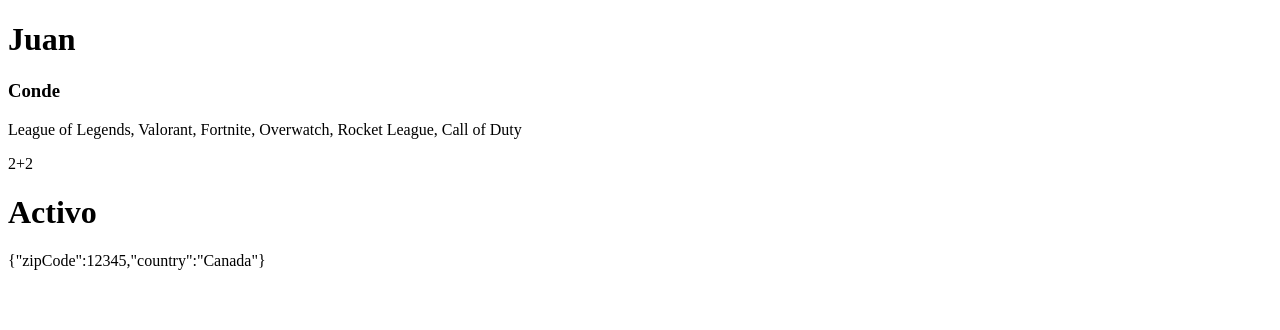
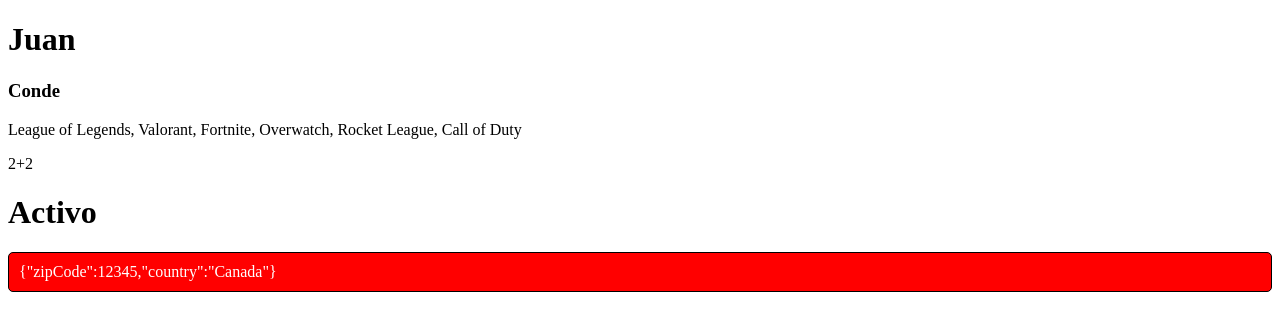
Before and after one commit to jcconde/react-first-steps, a React (Vite) app: page / in a window 1280 px wide. Shown: the top 330 px of the page. Built offline with nearby package versions, Linux system fonts and the light colour scheme.

Commit message:
Style MyAwesomeApp address block with dynamic inline styles

```diff
--- a/src/MyAwesomeApp.tsx
+++ b/src/MyAwesomeApp.tsx
@@ -19,7 +19,13 @@
       <p>2+2</p>
       <h1>{isActive ? 'Activo' : 'No activo'}</h1>
 
-      <p>{JSON.stringify(address)}</p>
+      <p style={{
+        backgroundColor: 'red',
+        color: 'white',
+        padding: '10px',
+        borderRadius: '5px',
+        border: '1px solid black'
+      }}>{JSON.stringify(address)}</p>
     </>
   );
 }
```
